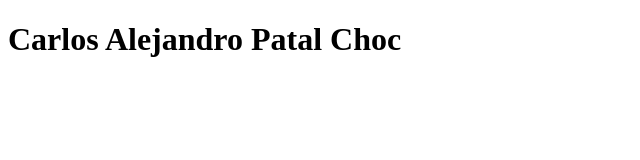
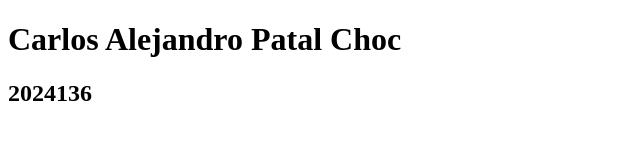
Before and after one commit to cpatal-2024136/Proyecto1, a plain HTML site: page index.html in a window 1280 px wide. Shown: the whole page, without its empty margins (0-640 px from the left). Drawn offline with Linux system fonts and the light colour scheme.

Commit message:
Agregar numero de carne titulo h2

```diff
--- a/index.html
+++ b/index.html
@@ -7,5 +7,6 @@
 </head>
 <body>
     <h1>Carlos Alejandro Patal Choc</h1>
+    <h2>2024136</h2>
 </body>
 </html>
```
